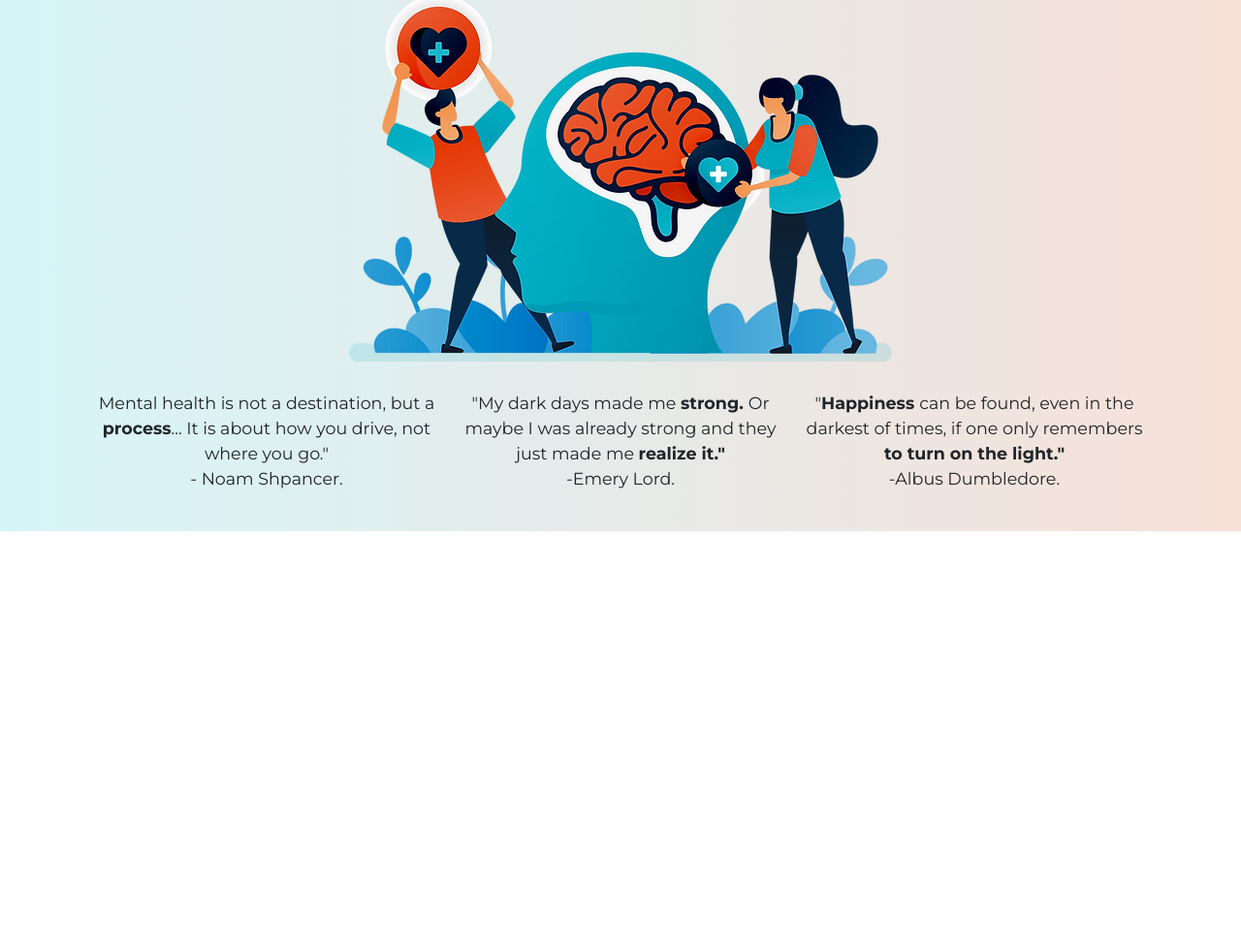
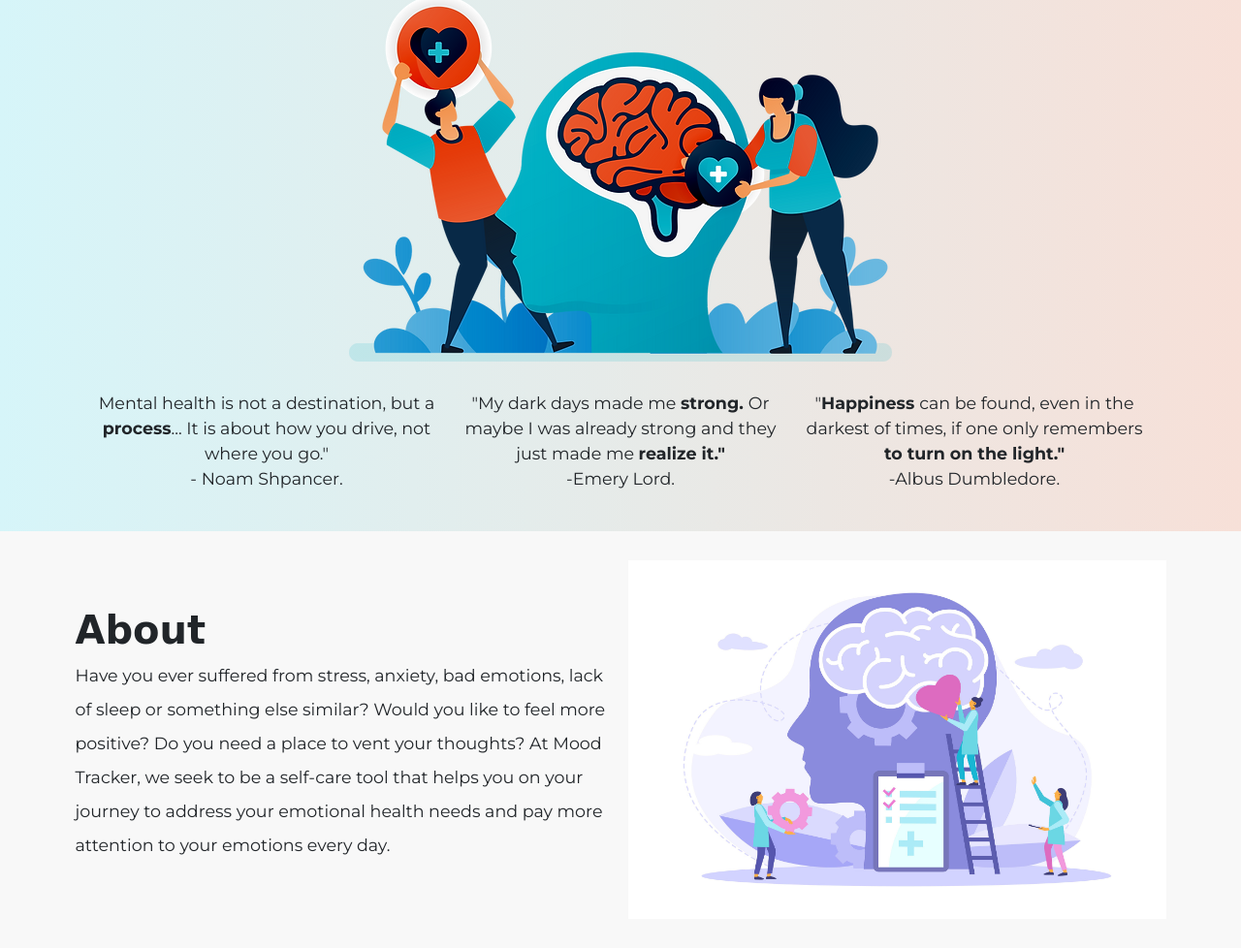
Before and after one commit to ivanxpalacios/moodtracker, a website: page index.html in a window 1280 px wide. Shown: the part 263-1241 px from the top of the page at 97% size. Before the commit the page ends 811 px from the top, so only its background shows below. Drawn offline with Linux system fonts and the light colour scheme; a web font is replaced by a local one.

Commit message:
About section completed

```diff
--- a/index.html
+++ b/index.html
@@ -63,7 +63,21 @@
 
    </header>
 
+   <section class="about py-5">
+        <div class="container-xl">
+            <div class="row d-flex flex-column flex-md-row justify-content-center align-items-center">
+                <div class="col-md-6">
+                    <h2 class="display-3 fw-bold">About</h2>
+                    <p class="fs-3 lh-lg">Have you ever suffered from stress, anxiety, bad emotions, lack of sleep or something else similar? Would you like to feel more positive? Do you need a place to vent your thoughts? At Mood Tracker, we seek to be a self-care tool that helps you on your journey to address your emotional health needs and pay more attention to your emotions every day.</p>
+                </div>
 
+                <div class="col-md-6">
+                    <img class="img-fluid" src="build/img/acerca1.jpg" alt="Imagen acerca">
+                </div>
+            </div>
+        </div>
+
+   </section>
 
     <script src="build/js/bootstrap.bundle.min.js"></script>
 </body>
```
Also changed, not shown: build/css/app.css, 1 other file.
